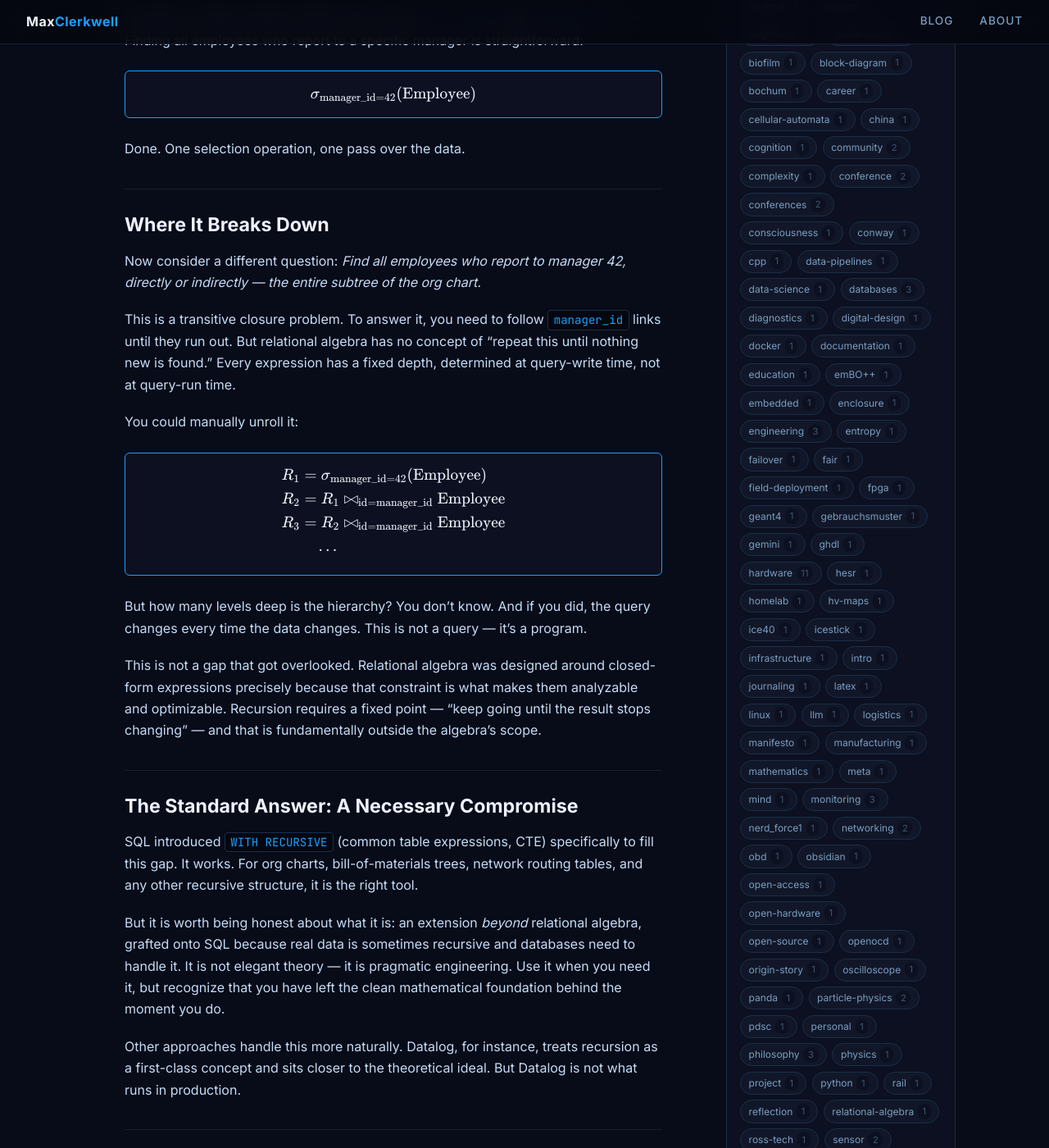
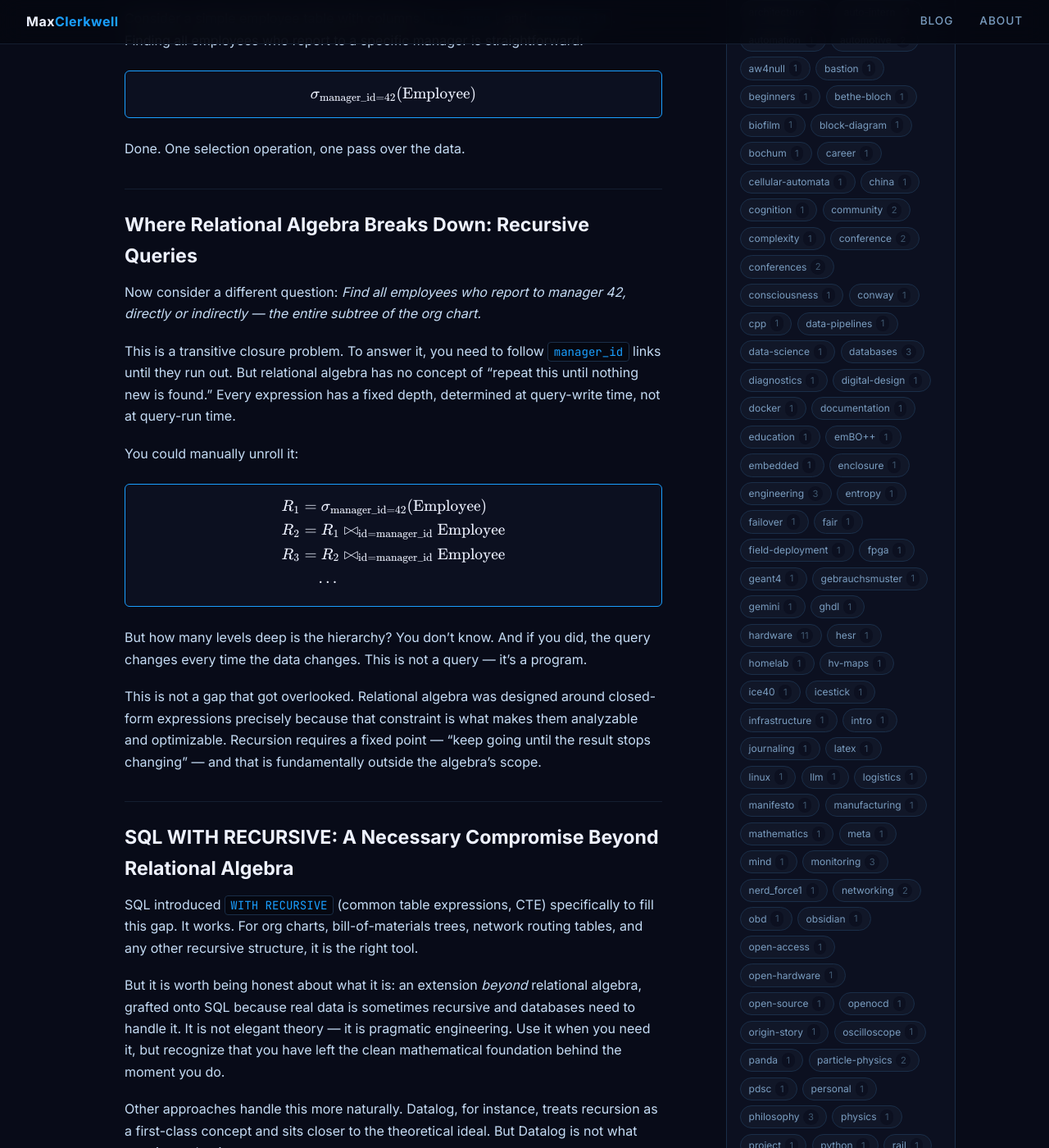
Before and after one commit to MaxClerkwell/maxclerkwell.github.io, a Jekyll site: the page built from posts/relational-algebra-recursion-problem/index.md, in a window 1280 px wide and 1400 px high, scrolled down 806 px. Shown: the whole window at 82% size. Built offline with Jekyll 4.4.1, drawn with Linux system fonts in a browser that asks for light colours; nearby versions of some CDN libraries; library files that are not in the unit come from our copies; comment, search, counter and statistics services are not loaded.

Commit message:
SEO: optimise three database posts — keywords, headings
- dbms-01: improve description, add keywords, rename heading
- databases-behind-an-api: improve description, add keywords, rename two headings
- relational-algebra: improve description, add keywords, rename two headings

Co-Authored-By: Claude Sonnet 4.6 <noreply@anthropic.com>

```diff
--- a/posts/relational-algebra-recursion-problem/index.md
+++ b/posts/relational-algebra-recursion-problem/index.md
@@ -3,7 +3,8 @@ layout: post
 title: "The Recursion Problem in Relational Algebra"
 date: 2026-04-24
 tags: [databases, teaching, THGA, relational-algebra]
-description: "Relational algebra is clean, powerful, and deliberately limited. Here is where that limit bites you."
+description: "Relational algebra cannot express recursive queries — here is why transitive closure is outside the algebra's scope, and what SQL's WITH RECURSIVE actually means."
+keywords: "relational algebra, recursion, transitive closure, WITH RECURSIVE, CTE, SQL theory, org chart query, graph database"
 permalink: /posts/relational-algebra-recursion-problem/
 math: true
 ---
@@ -22,7 +23,7 @@ $$\sigma_{\text{manager\_id} = 42}(\text{Employee})$$
 
 Done. One selection operation, one pass over the data.
 
-## Where It Breaks Down
+## Where Relational Algebra Breaks Down: Recursive Queries
 
 Now consider a different question: *Find all employees who report to manager 42, directly or indirectly — the entire subtree of the org chart.*
 
@@ -41,7 +42,7 @@ But how many levels deep is the hierarchy? You don't know. And if you did, the q
 
 This is not a gap that got overlooked. Relational algebra was designed around closed-form expressions precisely because that constraint is what makes them analyzable and optimizable. Recursion requires a fixed point — "keep going until the result stops changing" — and that is fundamentally outside the algebra's scope.
 
-## The Standard Answer: A Necessary Compromise
+## SQL WITH RECURSIVE: A Necessary Compromise Beyond Relational Algebra
 
 SQL introduced `WITH RECURSIVE` (common table expressions, CTE) specifically to fill this gap. It works. For org charts, bill-of-materials trees, network routing tables, and any other recursive structure, it is the right tool.
 
```
Also changed, not shown: posts/databases-behind-an-api/index.md (+4 -3 lines), posts/dbms-01-why-files-are-not-enough/index.md (+3 -2 lines).
